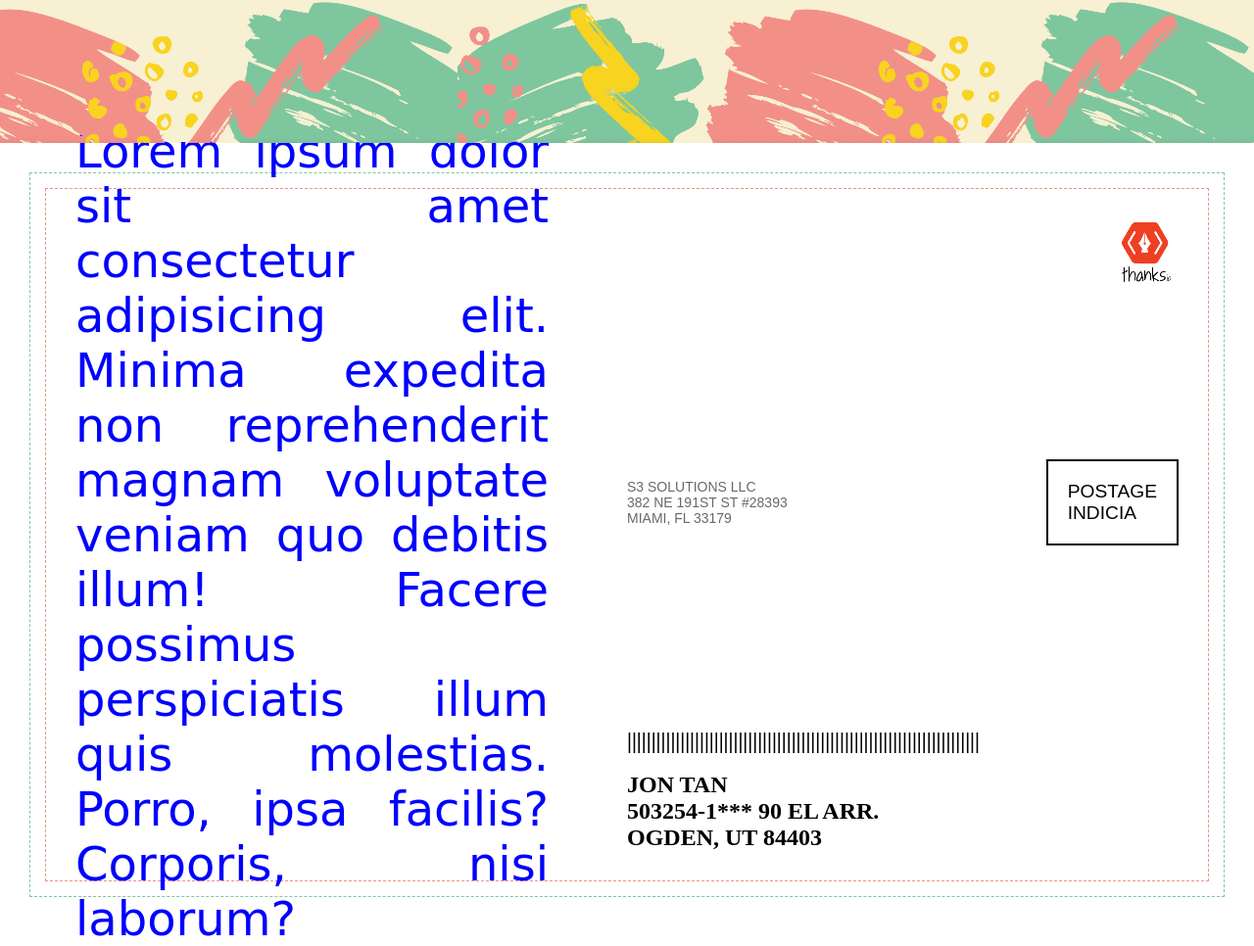
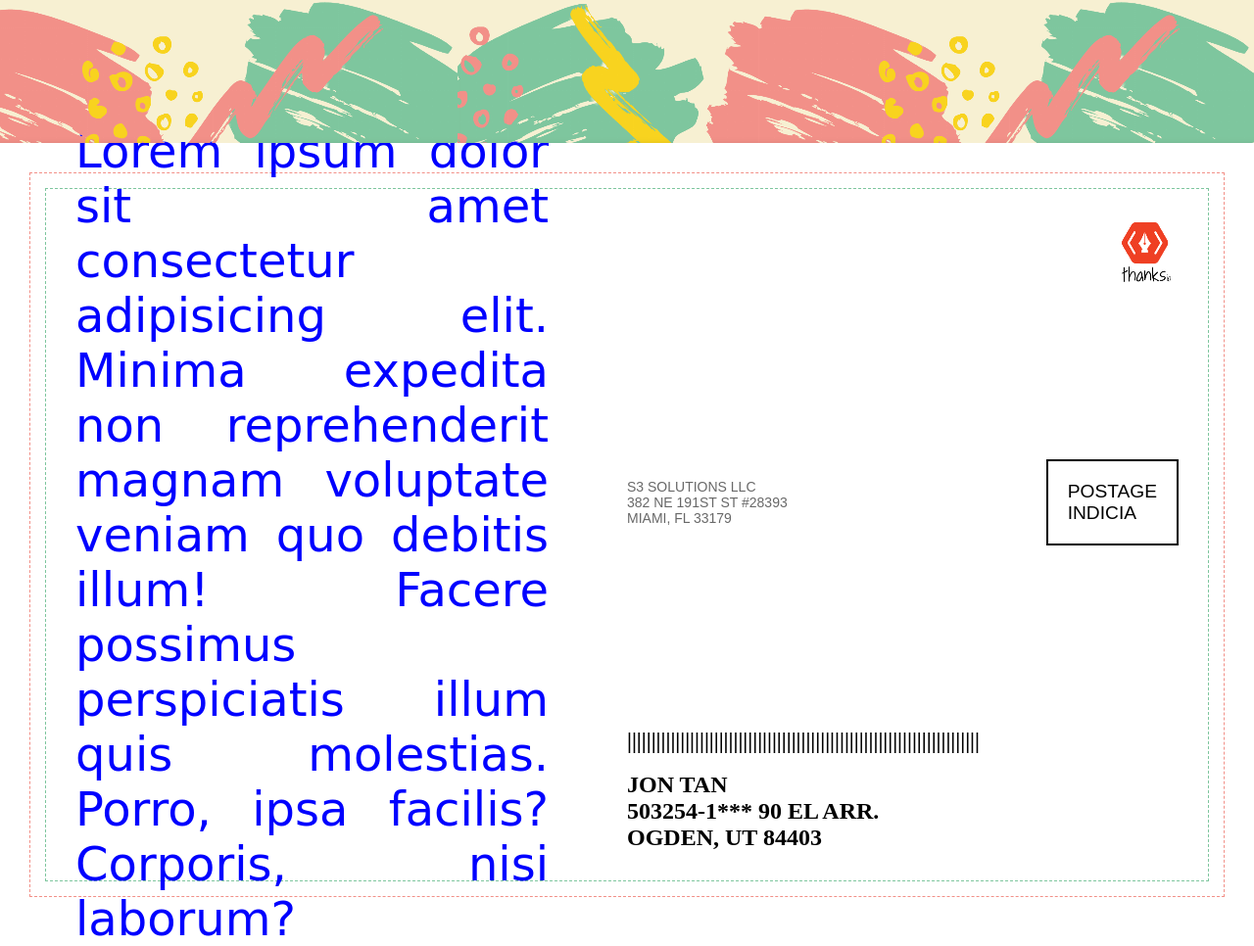
Before and after one commit to khurshidaalam/birthdaycard, a plain HTML site: page index.html in a window 1280 px wide. Shown: the part 654-1620 px from the top of the page at 98% size. Drawn offline with nearby package versions, Linux system fonts and the light colour scheme; a web font is replaced by a local one.

Commit message:
border color

```diff
--- a/style.css
+++ b/style.css
@@ -68,10 +68,10 @@ height: 100%;
 display: flex;
 align-items: center;
 justify-content: center;
-border: 1px dashed #7ec69e;
+border: 1px dashed #f29088;
 }
 .card-content-area{
-    border: 1px dashed #f29088;
+    border: 1px dashed #7ec69e;
     flex: 1 1 50%;
     padding: 30px;
 }
```
